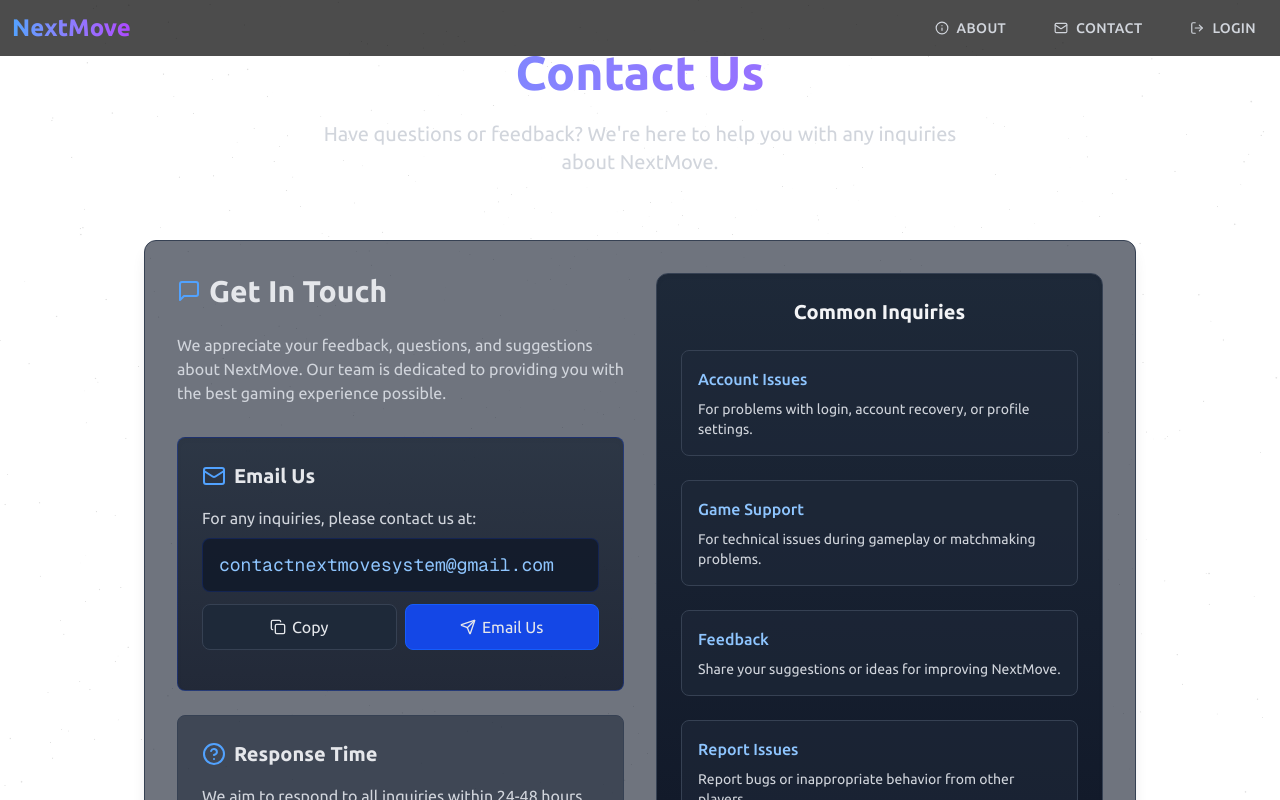
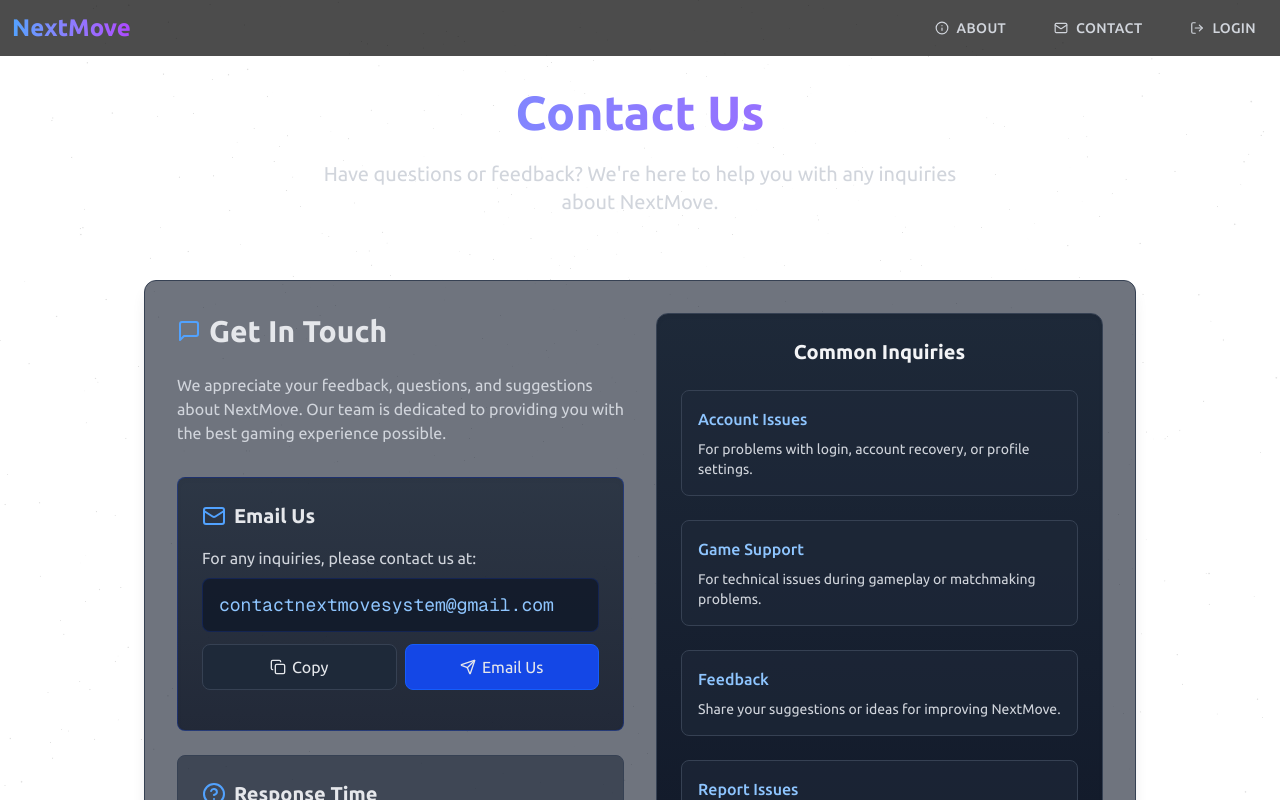
Before and after one commit to qzyx/NextMove, a Next.js app: page /contact in a window 1280 px wide. Shown: the top 800 px of the page. Built offline with nearby package versions, Linux system fonts and the light colour scheme; no server answers; the database is empty; a web font is replaced by a local one.

Commit message:
fixed contact layout

```diff
--- a/app/contact/page.jsx
+++ b/app/contact/page.jsx
@@ -29,7 +29,7 @@ export default function ContactPage() {
   };
 
   return (
-    <main className="container mx-auto px-4 py-8 md:py-12 max-w-5xl text-gray-200">
+    <main className="container mx-auto mt-10 px-4 py-8 md:py-12 max-w-5xl text-gray-200">
       {/* Hero section - improved for mobile */}
       <section className="mb-10 md:mb-16 text-center">
         <h1 className="text-3xl md:text-5xl font-bold mb-4 md:mb-6 bg-clip-text text-transparent bg-gradient-to-r from-blue-400 to-purple-500">
```
